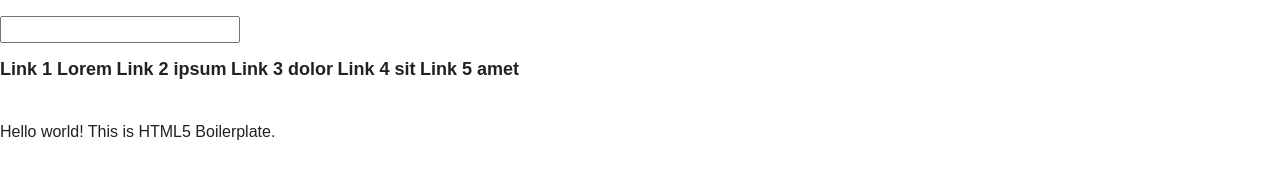
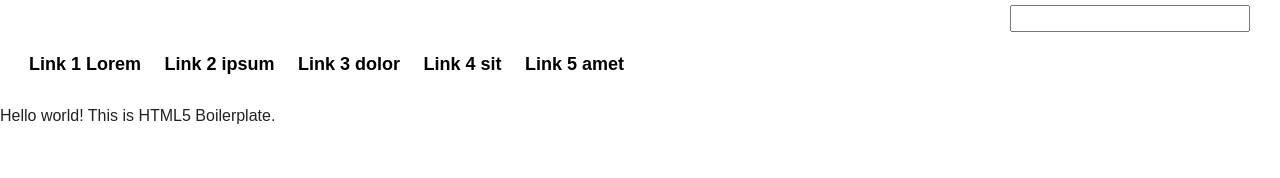
Before and after one commit to johanneskleiber/vi-onboarding-fundamentals, a website built with Parcel: page index.html in a window 1280 px wide. Built offline with nearby package versions, Linux system fonts and the light colour scheme; files whose address does not match are found by name.

Commit message:
Navigation layout

```diff
--- a/css/styles.css
+++ b/css/styles.css
@@ -2,6 +2,12 @@ body {
     font-family: Frutiger,Arial,sans-serif;
     -webkit-font-smoothing: antialiased;
 }
+
+a {
+    text-decoration: none;
+    color: black;
+}
+
 .page {
     width: 100%;
     max-width: 1280px;
@@ -21,6 +27,7 @@ body {
 .navigation-wrapper ul {
     padding: 0;
     padding-inline-start: 0;
+    margin-block: 0;
 }
 
 .navigation-wrapper ul li {
@@ -30,3 +37,19 @@ body {
 .navigation-wrapper ul li a {
     font-size: 18px;
 }
+
+.navigation-wrapper nav#search-nav {
+    position: absolute;
+    right: 30px;
+    top: 5px;
+}
+
+.navigation-wrapper nav#main-nav {
+    position: absolute;
+    left: 20px;
+    bottom: 16px;
+}
+
+.navigation-wrapper nav#main-nav ul li a {
+    padding: 0px 10px 0px 9px;
+}
--- a/index.html
+++ b/index.html
@@ -31,17 +31,20 @@
   <div class="page clearfix">
     <header>
       <div class="navigation-wrapper">
-        <nav class="main">
-          <ul class="search">
+        <nav id="search-nav">
+          <ul>
             <li><a><input type="search"></a></li>
             </li>
           </ul>
+        </nav>
+
+        <nav id="main-nav" class="main">
           <ul>
-            <li><a><strong>Link 1 Lorem</strong></a></li>
-            <li><a><strong>Link 2 ipsum</strong></a></li>
-            <li><a><strong>Link 3 dolor</strong></a></li>
-            <li><a><strong>Link 4 sit</strong></a></li>
-            <li><a><strong>Link 5 amet</strong></a></li>
+            <li><a href="#"><strong>Link 1 Lorem</strong></a></li>
+            <li><a href="#"><strong>Link 2 ipsum</strong></a></li>
+            <li><a href="#"><strong>Link 3 dolor</strong></a></li>
+            <li><a href="#"><strong>Link 4 sit</strong></a></li>
+            <li><a href="#"><strong>Link 5 amet</strong></a></li>
           </ul>
         </nav>
       </div>
```
